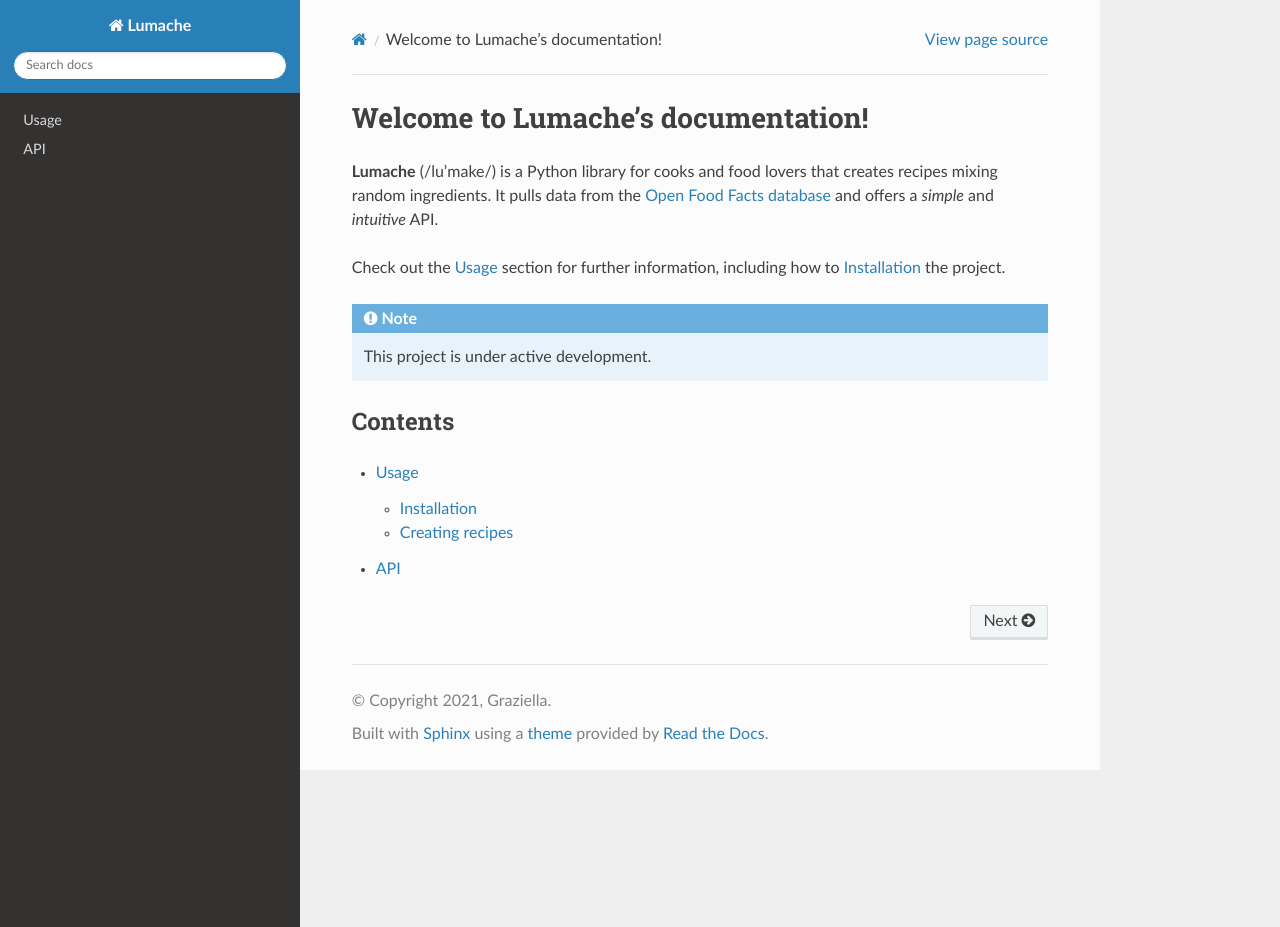
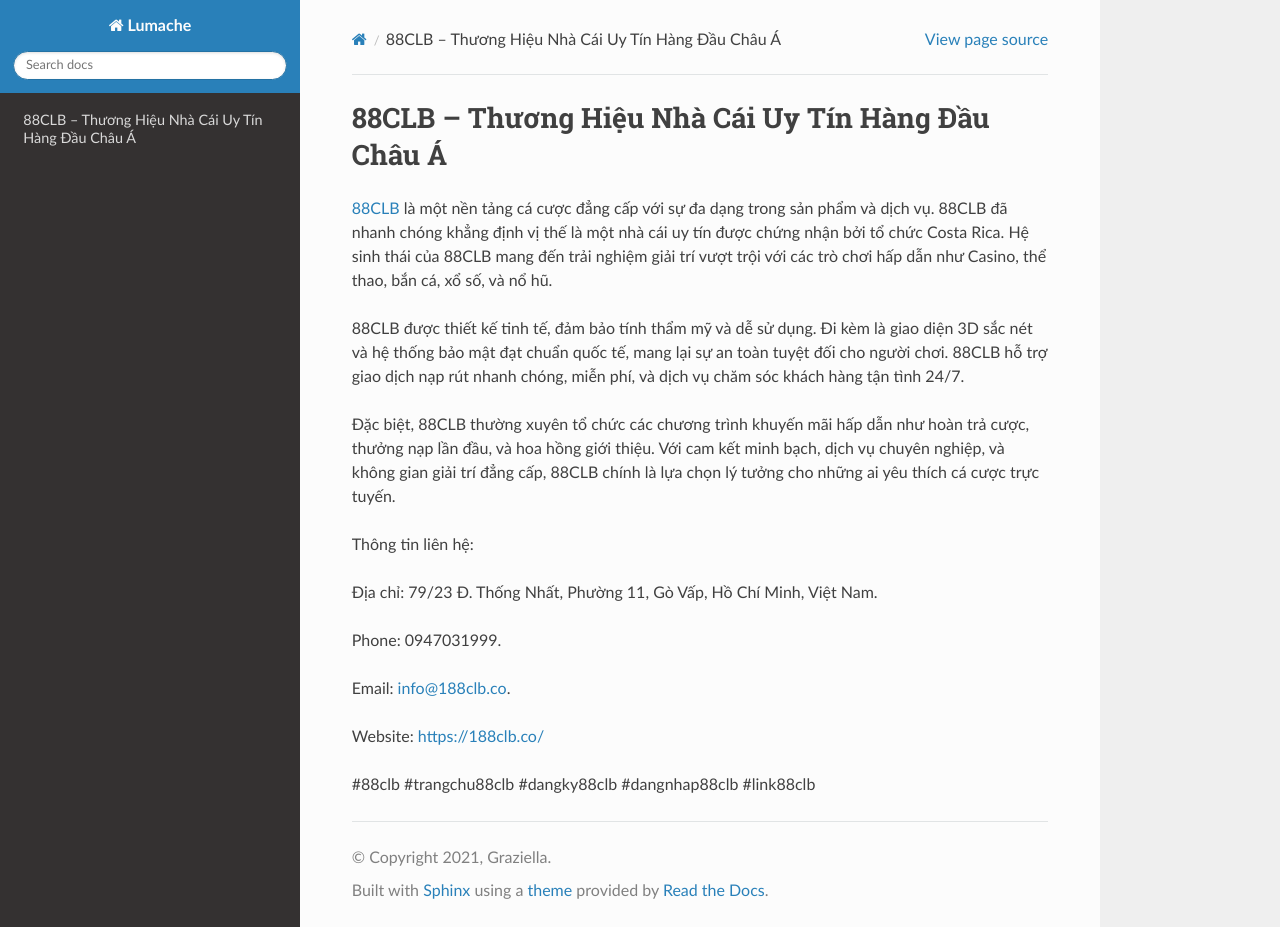
Before and after one commit to camtiennguyena/link188clbco, a Sphinx documentation site: the page built from docs/source/index.rst, in a window 1280 px wide and 927 px high. Built offline with Sphinx 7.4.7 and the Read the Docs theme 3.1.0, drawn with Linux system fonts in a browser that asks for light colours.

Commit message:
Update index.rst

```diff
--- a/docs/source/index.rst
+++ b/docs/source/index.rst
@@ -1,22 +1,20 @@
-Welcome to Lumache's documentation!
+88CLB – Thương Hiệu Nhà Cái Uy Tín Hàng Đầu Châu Á
 ===================================
 
-**Lumache** (/lu'make/) is a Python library for cooks and food lovers
-that creates recipes mixing random ingredients.
-It pulls data from the `Open Food Facts database <https://world.openfoodfacts.org/>`_
-and offers a *simple* and *intuitive* API.
+`88CLB <https://188clb.co/>`_ là một nền tảng cá cược đẳng cấp với sự đa dạng trong sản phẩm và dịch vụ. 88CLB đã nhanh chóng khẳng định vị thế là một nhà cái uy tín được chứng nhận bởi tổ chức Costa Rica. Hệ sinh thái của 88CLB mang đến trải nghiệm giải trí vượt trội với các trò chơi hấp dẫn như Casino, thể thao, bắn cá, xổ số, và nổ hũ.
 
-Check out the :doc:`usage` section for further information, including
-how to :ref:`installation` the project.
+88CLB được thiết kế tinh tế, đảm bảo tính thẩm mỹ và dễ sử dụng. Đi kèm là giao diện 3D sắc nét và hệ thống bảo mật đạt chuẩn quốc tế, mang lại sự an toàn tuyệt đối cho người chơi. 88CLB hỗ trợ giao dịch nạp rút nhanh chóng, miễn phí, và dịch vụ chăm sóc khách hàng tận tình 24/7.
 
-.. note::
+Đặc biệt, 88CLB thường xuyên tổ chức các chương trình khuyến mãi hấp dẫn như hoàn trả cược, thưởng nạp lần đầu, và hoa hồng giới thiệu. Với cam kết minh bạch, dịch vụ chuyên nghiệp, và không gian giải trí đẳng cấp, 88CLB chính là lựa chọn lý tưởng cho những ai yêu thích cá cược trực tuyến.
 
-   This project is under active development.
+Thông tin liên hệ:
 
-Contents
---------
+Địa chỉ: 79/23 Đ. Thống Nhất, Phường 11, Gò Vấp, Hồ Chí Minh, Việt Nam.
 
-.. toctree::
+Phone: 0947031999.
 
-   usage
-   api
+Email: info@188clb.co.
+
+Website: https://188clb.co/
+
+#88clb #trangchu88clb #dangky88clb #dangnhap88clb #link88clb
```
